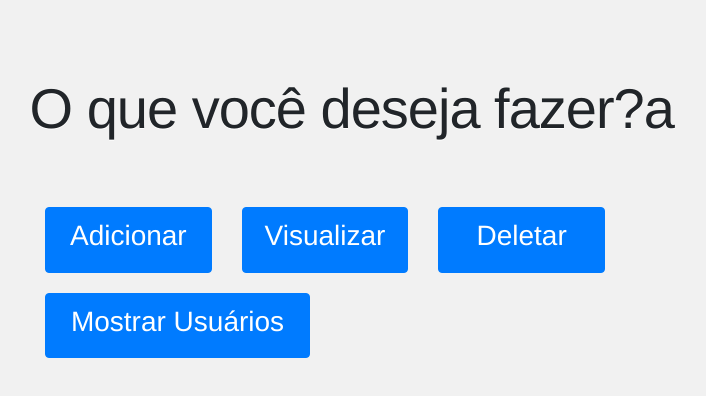
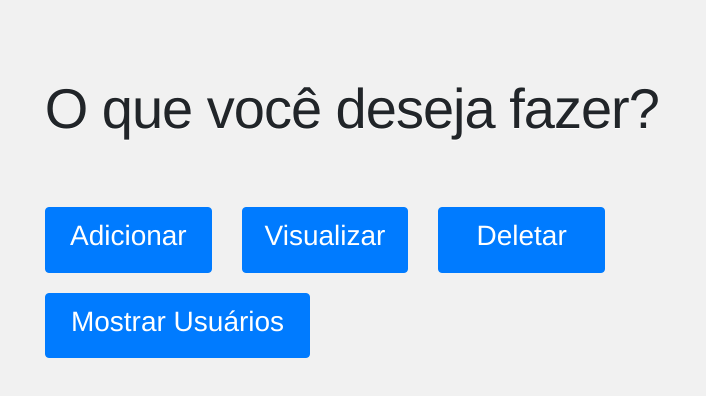
Before and after one commit to Secscy/secscy.github.io, a website with bundled scripts: page images/testes/index.html in a window 1280 px wide. Shown: the whole page, without its empty margins (315-1021 px from the left). Built offline with nearby package versions, Linux system fonts and the light colour scheme; some packages are replaced by stand-ins of ours.

Commit message:
Update index.html

```diff
--- a/images/testes/index.html
+++ b/images/testes/index.html
@@ -55,7 +55,7 @@
     <div class="newContainer" style="display: block;">
 
       <div class="container oqDesejaFazer">
-        <h1 class="display-4">O que você deseja fazer?a</h1>
+        <h1 class="display-4">O que você deseja fazer?</h1>
 
         <div class="row">
           <div class="col-md-4">
```
